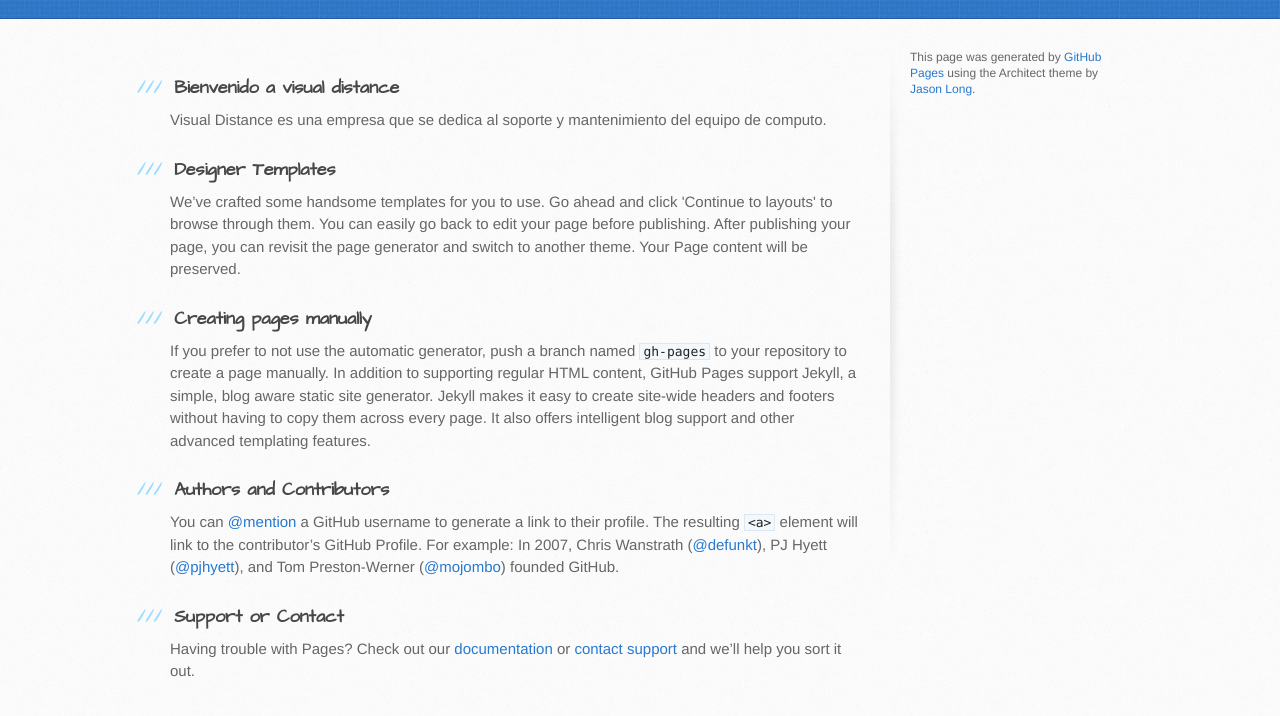
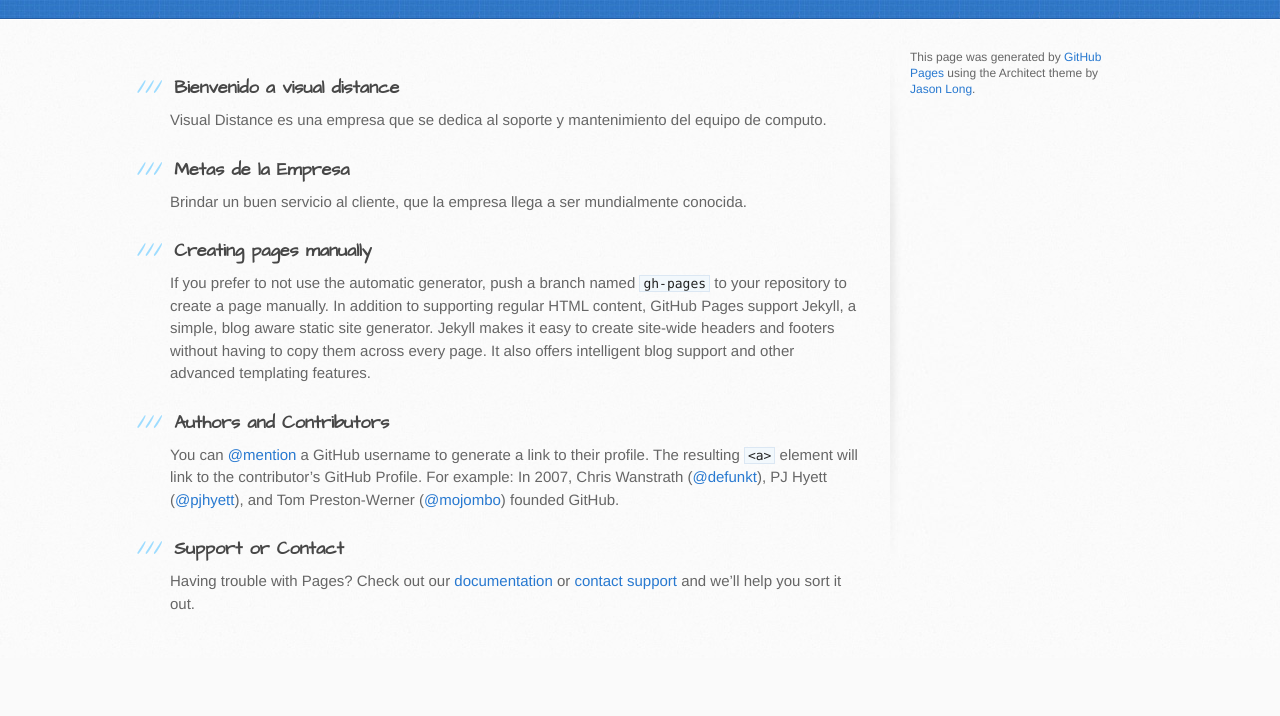
Before and after one commit to visual-distance/visual-distance.github.io, a plain HTML site: page index.html in a window 1280 px wide. Shown: the part 220-936 px from the top of the page. After the commit the page ends 878 px from the top, so only its background shows below. Drawn offline with Linux system fonts and the light colour scheme.

Commit message:
Update index.html

```diff
--- a/index.html
+++ b/index.html
@@ -34,9 +34,9 @@
 <p>Visual Distance es una empresa que se dedica al soporte y mantenimiento del equipo de computo.</p>
 
 <h3>
-<a id="designer-templates" class="anchor" href="#designer-templates" aria-hidden="true"><span aria-hidden="true" class="octicon octicon-link"></span></a>Designer Templates</h3>
+<a id="designer-templates" class="anchor" href="#designer-templates" aria-hidden="true"><span aria-hidden="true" class="octicon octicon-link"></span></a>Metas de la Empresa</h3>
 
-<p>We’ve crafted some handsome templates for you to use. Go ahead and click 'Continue to layouts' to browse through them. You can easily go back to edit your page before publishing. After publishing your page, you can revisit the page generator and switch to another theme. Your Page content will be preserved.</p>
+<p>Brindar un buen servicio al cliente, que la empresa llega a ser mundialmente conocida.</p>
 
 <h3>
 <a id="creating-pages-manually" class="anchor" href="#creating-pages-manually" aria-hidden="true"><span aria-hidden="true" class="octicon octicon-link"></span></a>Creating pages manually</h3>
```
